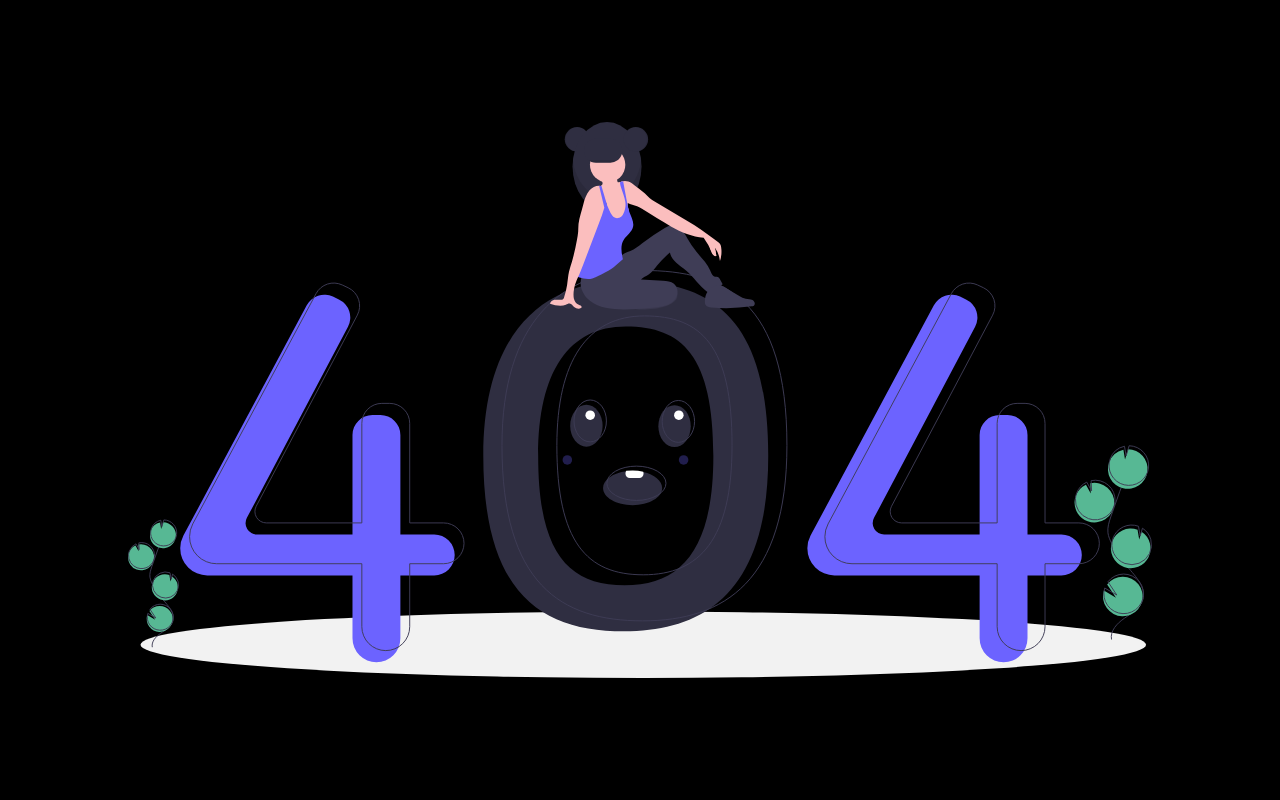
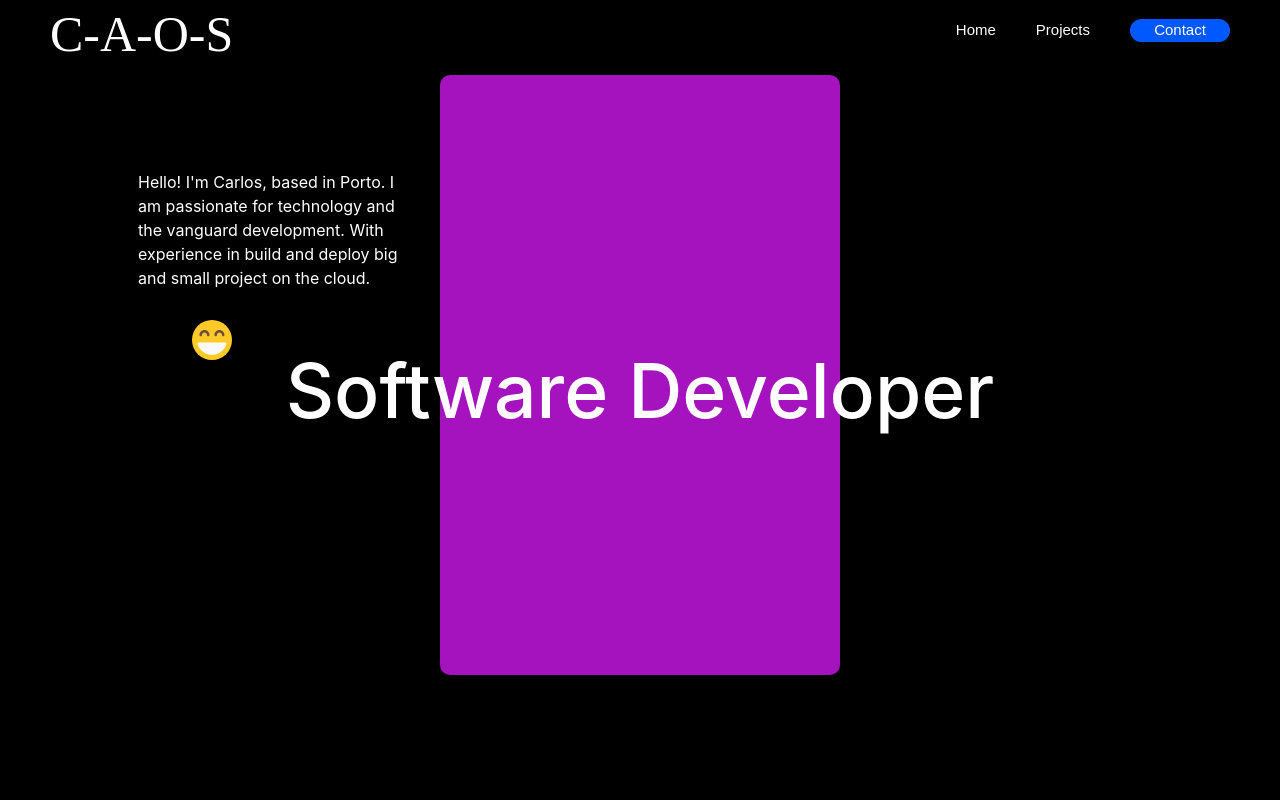
Before and after one commit to CarlosVie/portfolio, a React (Create React App) app: page / in a window 1280 px wide. Shown: the top 800 px of the page. Built offline with nearby package versions, Linux system fonts and the light colour scheme.

Commit message:
change routes hash

```diff
--- a/src/containers/App/routes.ts
+++ b/src/containers/App/routes.ts
@@ -10,7 +10,7 @@ export interface RoutesType {
 }
 
 export default [
-  {key: 'HomePage', path: '/portfolio', component: HomePage},
-  {key: 'Contacts', path: '/portfolio/contacts', component: Contacts},
-  {key: 'Projects', path: '/portfolio/projects', component: Projects},
+  {key: 'HomePage', path: '/', component: HomePage},
+  {key: 'Contacts', path: '/contacts', component: Contacts},
+  {key: 'Projects', path: '/projects', component: Projects},
 ];
--- a/src/containers/components/Header/index.tsx
+++ b/src/containers/components/Header/index.tsx
@@ -36,7 +36,7 @@ const HeaderPage = ({background, textColor}: HeaderPageProps): JSX.Element => {
       </IconButton>
       <ul>
         <li><a href={'/'} style={{color: textColor}}>Home</a></li>
-        <li><a href={'/projects'} style={{color: textColor}}>Projects</a></li>
+        <li><a href={'projects'} style={{color: textColor}}>Projects</a></li>
         <li>
           <a href={'/contacts'}>
             <button>Contact</button>
--- a/src/index.tsx
+++ b/src/index.tsx
@@ -1,9 +1,9 @@
 import React from 'react';
 import ReactDOM from 'react-dom';
 import './App.css';
+import { HashRouter } from 'react-router-dom';
 import { App } from './containers/App';
 import history from './utils/history';
-import { ConnectedRouter } from 'connected-react-router';
 import configureStore from './utils/configureStore';
 import { Provider } from 'react-redux';
 import 'bootstrap/dist/css/bootstrap.css';
@@ -14,11 +14,11 @@ const store = configureStore(initialState, history);
 ReactDOM.render(
   <React.StrictMode>
     <Provider store={store}>
-      <ConnectedRouter history={history}>
+      <HashRouter >
         <body className={'appBody'}>
         <App/>
         </body>
-      </ConnectedRouter>
+      </HashRouter>
     </Provider>
   </React.StrictMode>,
   document.getElementById('root')
```
